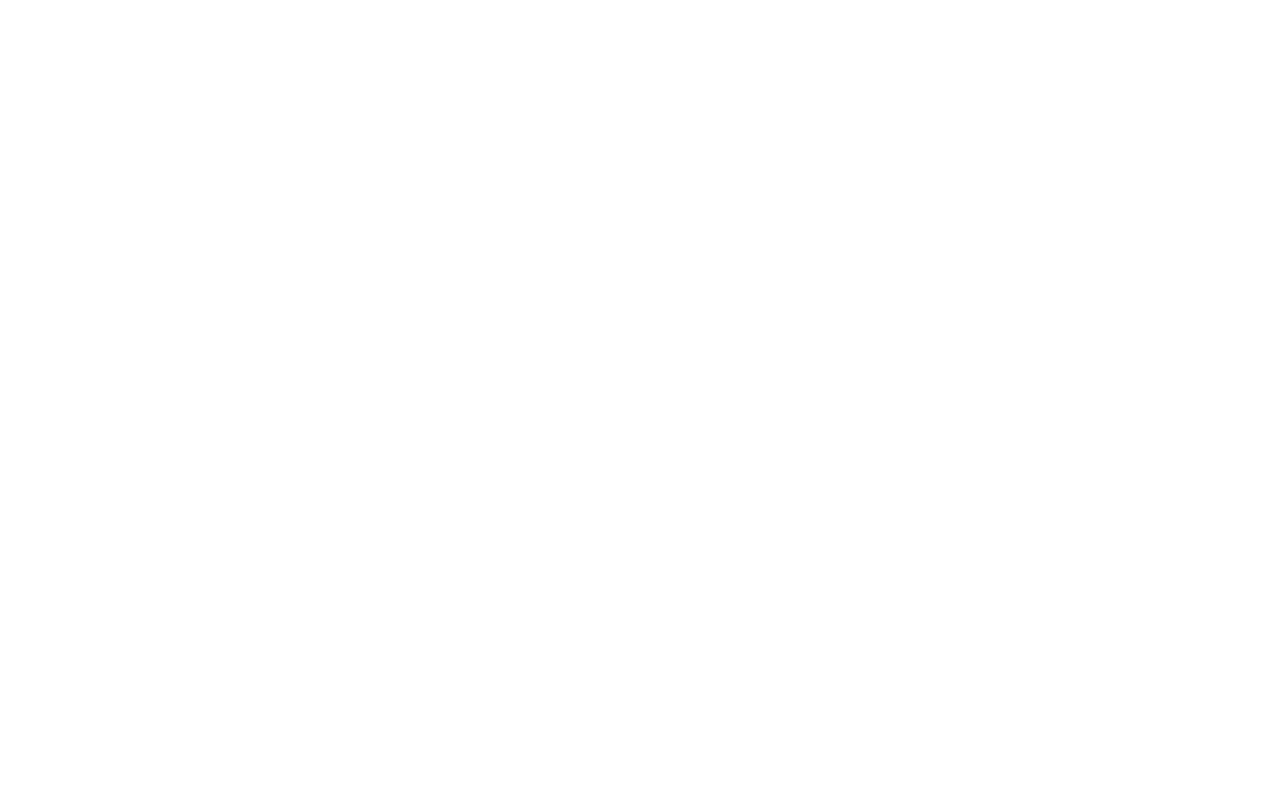
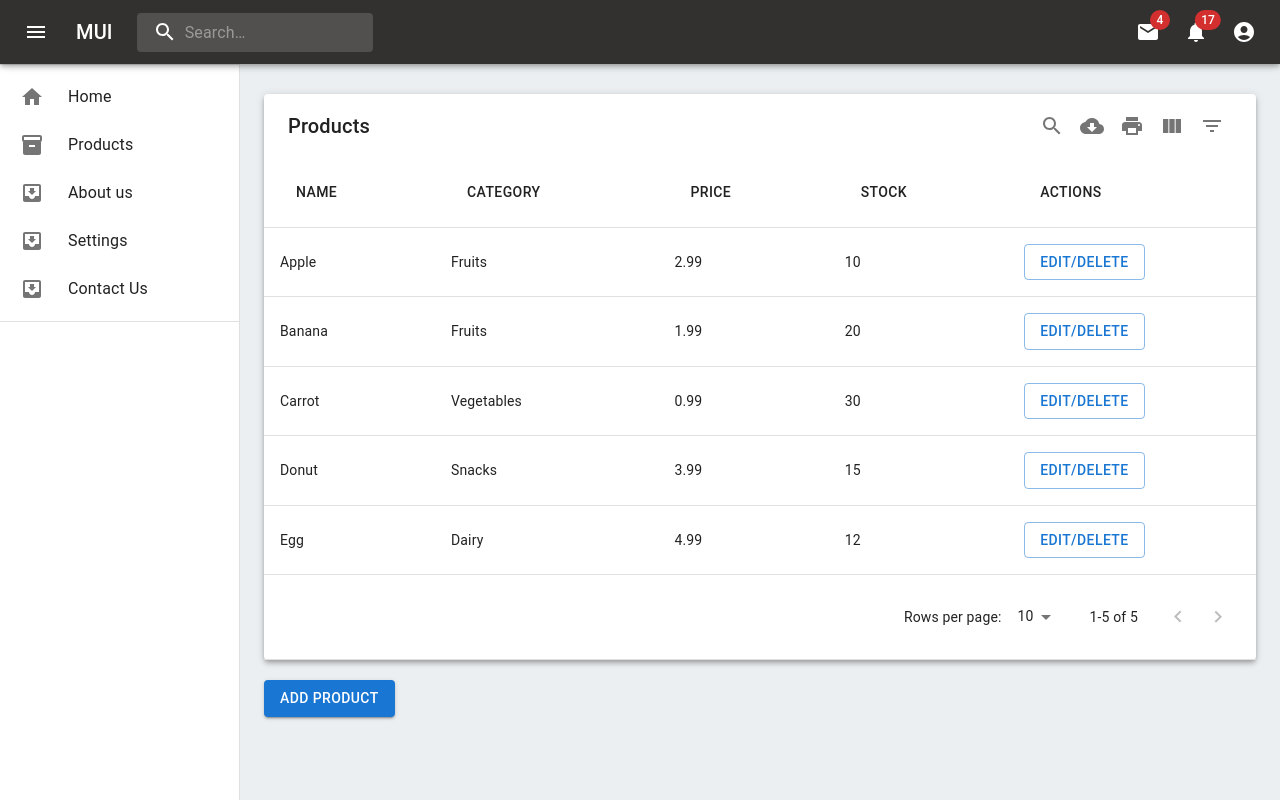
Before and after one commit to ravisingh2811/erp1-system, a React (Vite) app: page /product in a window 1280 px wide. Before the commit this address had no page. Built offline with nearby package versions, Linux system fonts and the light colour scheme.

Commit message:
done with product page

```diff
--- a/package.json
+++ b/package.json
@@ -13,6 +13,7 @@
     "@testing-library/react": "^13.4.0",
     "@testing-library/user-event": "^14.4.3",
     "dom": "^0.0.3",
+    "mui-datatables": "^4.3.0",
     "react": "^18.2.0",
     "react-countup": "^6.5.0",
     "react-dom": "^18.2.0",
--- a/src/App.jsx
+++ b/src/App.jsx
@@ -7,6 +7,7 @@
 import Home from './pages/Home';
 import Contact from './pages/Contact';
 import Setting from './pages/Setting';
+import Product from './pages/Product';
 
 
 
@@ -16,6 +17,7 @@
     <BrowserRouter>
     <Routes>
       <Route path='/' exact element = {<Home/>} ></Route>
+      <Route path='/product' exact element = {<Product/>} ></Route>
       <Route path='/about' exact element = {<About/>} ></Route>
 
       <Route path='/contact' exact element = {<Contact/>} ></Route>
--- a/src/component/sidebar.jsx
+++ b/src/component/sidebar.jsx
@@ -1,71 +1,70 @@
-import React from 'react';
-import { styled, useTheme } from '@mui/material/styles';
-import Box from '@mui/material/Box';
-import MuiDrawer from '@mui/material/Drawer';
-import List from '@mui/material/List';
-import CssBaseline from '@mui/material/CssBaseline';
-import Divider from '@mui/material/Divider';
-import IconButton from '@mui/material/IconButton';
-import ChevronLeftIcon from '@mui/icons-material/ChevronLeft';
-import ChevronRightIcon from '@mui/icons-material/ChevronRight';
-import ListItem from '@mui/material/ListItem';
-import ListItemButton from '@mui/material/ListItemButton';
-import ListItemIcon from '@mui/material/ListItemIcon';
-import ListItemText from '@mui/material/ListItemText';
-import InboxIcon from '@mui/icons-material/MoveToInbox';
+import React from "react";
+import { styled, useTheme } from "@mui/material/styles";
+import Box from "@mui/material/Box";
+import MuiDrawer from "@mui/material/Drawer";
+import List from "@mui/material/List";
+import CssBaseline from "@mui/material/CssBaseline";
+import Divider from "@mui/material/Divider";
+import IconButton from "@mui/material/IconButton";
+import ChevronLeftIcon from "@mui/icons-material/ChevronLeft";
+import ChevronRightIcon from "@mui/icons-material/ChevronRight";
+import ListItem from "@mui/material/ListItem";
+import ListItemButton from "@mui/material/ListItemButton";
+import ListItemIcon from "@mui/material/ListItemIcon";
+import ListItemText from "@mui/material/ListItemText";
+import InboxIcon from "@mui/icons-material/MoveToInbox";
 import { useNavigate } from "react-router-dom";
-import { useAppStore } from '../appStore';
-import HomeIcon from '@mui/icons-material/Home';
-
+import { useAppStore } from "../appStore";
+import HomeIcon from "@mui/icons-material/Home";
+import InventoryIcon from "@mui/icons-material/Inventory";
 const drawerWidth = 240;
 
 const openedMixin = (theme) => ({
   width: drawerWidth,
-  transition: theme.transitions.create('width', {
+  transition: theme.transitions.create("width", {
     easing: theme.transitions.easing.sharp,
     duration: theme.transitions.duration.enteringScreen,
   }),
-  overflowX: 'hidden',
+  overflowX: "hidden",
 });
 
 const closedMixin = (theme) => ({
-  transition: theme.transitions.create('width', {
+  transition: theme.transitions.create("width", {
     easing: theme.transitions.easing.sharp,
     duration: theme.transitions.duration.leavingScreen,
   }),
-  overflowX: 'hidden',
+  overflowX: "hidden",
   width: `calc(${theme.spacing(7)} + 1px)`,
-  [theme.breakpoints.up('sm')]: {
+  [theme.breakpoints.up("sm")]: {
     width: `calc(${theme.spacing(8)} + 1px)`,
   },
 });
 
-const DrawerHeader = styled('div')(({ theme }) => ({
-  display: 'flex',
-  alignItems: 'center',
-  justifyContent: 'flex-end',
+const DrawerHeader = styled("div")(({ theme }) => ({
+  display: "flex",
+  alignItems: "center",
+  justifyContent: "flex-end",
   padding: theme.spacing(0, 1),
   // necessary for content to be below app bar
   ...theme.mixins.toolbar,
 }));
 
-
-const Drawer = styled(MuiDrawer, { shouldForwardProp: (prop) => prop !== 'open' })(
-  ({ theme, open }) => ({
+const Drawer = styled(MuiDrawer, {
+  shouldForwardProp: (prop) => prop !== "open",
+})(({ theme, open }) => ({
   width: drawerWidth,
   flexShrink: 0,
-    whiteSpace: 'nowrap',
-    boxSizing: 'border-box',
+  whiteSpace: "nowrap",
+  boxSizing: "border-box",
   ...(open && {
     ...openedMixin(theme),
-      '& .MuiDrawer-paper': openedMixin(theme),
+    "& .MuiDrawer-paper": openedMixin(theme),
   }),
   ...(!open && {
     ...closedMixin(theme),
-      '& .MuiDrawer-paper': closedMixin(theme),
+    "& .MuiDrawer-paper": closedMixin(theme),
   }),
-  })
-);
+}));
 
 export default function Sidebar() {
   const theme = useTheme();
@@ -76,101 +75,146 @@
 
   const navigate = useNavigate();
   return (
-    <Box sx={{ display: 'flex' }}>
+    <Box sx={{ display: "flex" }}>
       <CssBaseline />
       <Drawer variant="permanent" open={open}>
         <DrawerHeader>
-          <IconButton onClick={()=>setOpen(!open)}>
-            {theme.direction === 'rtl' ? <ChevronRightIcon /> : <ChevronLeftIcon />}
+          <IconButton onClick={() => setOpen(!open)}>
+            {theme.direction === "rtl" ? (
+              <ChevronRightIcon />
+            ) : (
+              <ChevronLeftIcon />
+            )}
           </IconButton>
         </DrawerHeader>
         <Divider />
         <List>
-        <ListItem disablePadding sx={{ display: 'block' }}  onClick={() => navigate('/')} >
+          <ListItem
+            disablePadding
+            sx={{ display: "block" }}
+            onClick={() => navigate("/")}
+          >
             <ListItemButton
               sx={{
                 minHeight: 48,
-                  justifyContent: open ? 'initial' : 'center',
+                justifyContent: open ? "initial" : "center",
                 px: 2.5,
               }}
             >
               <ListItemIcon
                 sx={{
                   minWidth: 0,
-                    mr: open ? 3 : 'auto',
-                    justifyContent: 'center',
+                  mr: open ? 3 : "auto",
+                  justifyContent: "center",
                 }}
               >
                 {<HomeIcon />}
               </ListItemIcon>
-                <ListItemText primary = "Home" sx={{ opacity: open ? 1 : 0 }} />
+              <ListItemText primary="Home" sx={{ opacity: open ? 1 : 0 }} />
             </ListItemButton>
           </ListItem>
-            <ListItem disablePadding sx={{ display: 'block' }} onClick={() => navigate('/about')} >
+          <ListItem
+            disablePadding
+            sx={{ display: "block" }}
+            onClick={() => navigate("/product")}
+          >
             <ListItemButton
               sx={{
                 minHeight: 48,
-                  justifyContent: open ? 'initial' : 'center',
+                justifyContent: open ? "initial" : "center",
                 px: 2.5,
               }}
             >
               <ListItemIcon
                 sx={{
                   minWidth: 0,
-                    mr: open ? 3 : 'auto',
-                    justifyContent: 'center',
+                  mr: open ? 3 : "auto",
+                  justifyContent: "center",
                 }}
               >
-                  {<InboxIcon />}
+                {<InventoryIcon />}
               </ListItemIcon>
-                <ListItemText primary = "About us" sx={{ opacity: open ? 1 : 0 }} />
+              <ListItemText primary="Products" sx={{ opacity: open ? 1 : 0 }} />
             </ListItemButton>
           </ListItem>
-            <ListItem disablePadding sx={{ display: 'block' }} onClick={() => navigate('/settings')} >
+          <ListItem
+            disablePadding
+            sx={{ display: "block" }}
+            onClick={() => navigate("/about")}
+          >
             <ListItemButton
               sx={{
                 minHeight: 48,
-                  justifyContent: open ? 'initial' : 'center',
+                justifyContent: open ? "initial" : "center",
                 px: 2.5,
               }}
             >
               <ListItemIcon
                 sx={{
                   minWidth: 0,
-                    mr: open ? 3 : 'auto',
-                    justifyContent: 'center',
+                  mr: open ? 3 : "auto",
+                  justifyContent: "center",
                 }}
               >
                 {<InboxIcon />}
               </ListItemIcon>
-                <ListItemText primary = "Settings" sx={{ opacity: open ? 1 : 0 }} />
+              <ListItemText primary="About us" sx={{ opacity: open ? 1 : 0 }} />
             </ListItemButton>
           </ListItem>
-            <ListItem disablePadding sx={{ display: 'block' }} onClick={() => navigate('/contact')} >
+          <ListItem
+            disablePadding
+            sx={{ display: "block" }}
+            onClick={() => navigate("/settings")}
+          >
             <ListItemButton
               sx={{
                 minHeight: 48,
-                  justifyContent: open ? 'initial' : 'center',
+                justifyContent: open ? "initial" : "center",
                 px: 2.5,
               }}
             >
               <ListItemIcon
                 sx={{
                   minWidth: 0,
-                    mr: open ? 3 : 'auto',
-                    justifyContent: 'center',
+                  mr: open ? 3 : "auto",
+                  justifyContent: "center",
                 }}
               >
                 {<InboxIcon />}
               </ListItemIcon>
-                <ListItemText primary = "Contact Us" sx={{ opacity: open ? 1 : 0 }} />
+              <ListItemText primary="Settings" sx={{ opacity: open ? 1 : 0 }} />
+            </ListItemButton>
+          </ListItem>
+          <ListItem
+            disablePadding
+            sx={{ display: "block" }}
+            onClick={() => navigate("/contact")}
+          >
+            <ListItemButton
+              sx={{
+                minHeight: 48,
+                justifyContent: open ? "initial" : "center",
+                px: 2.5,
+              }}
+            >
+              <ListItemIcon
+                sx={{
+                  minWidth: 0,
+                  mr: open ? 3 : "auto",
+                  justifyContent: "center",
+                }}
+              >
+                {<InboxIcon />}
+              </ListItemIcon>
+              <ListItemText
+                primary="Contact Us"
+                sx={{ opacity: open ? 1 : 0 }}
+              />
             </ListItemButton>
           </ListItem>
         </List>
         <Divider />
-
       </Drawer>
-
     </Box>
   );
 }
--- a/src/pages/Product.jsx
+++ b/src/pages/Product.jsx
@@ -1,49 +1,258 @@
-import React from 'react';
-import Sidebar from '../component/sidebar';
-import Typography from '@mui/material/Typography';
-import Box from '@mui/material/Box';
-import Navbar from '../component/Navbar';
+import React, { useState } from "react";
+import MUIDataTable from "mui-datatables";
+import {
+  Button,
+  Dialog,
+  DialogActions,
+  DialogContent,
+  DialogTitle,
+  TextField,
+} from "@mui/material";
+import Navbar from "../component/Navbar";
+import Sidebar from "../component/sidebar";
+import Box from "@mui/material/Box";
 
-function Product(){
-    return(
-       <>
-       <Navbar/>
-       <Box sx={{display : "flex"}}>
-       <Sidebar/>
+const products = [
+  { id: 1, name: "Apple", category: "Fruits", price: 2.99, stock: 10 },
+  { id: 2, name: "Banana", category: "Fruits", price: 1.99, stock: 20 },
+  { id: 3, name: "Carrot", category: "Vegetables", price: 0.99, stock: 30 },
+  { id: 4, name: "Donut", category: "Snacks", price: 3.99, stock: 15 },
+  { id: 5, name: "Egg", category: "Dairy", price: 4.99, stock: 12 },
+];
+
+const EditDeleteProduct = ({ product, onEdit, onDelete }) => {
+  const [open, setOpen] = useState(false);
+  const [name, setName] = useState(product.name);
+  const [category, setCategory] = useState(product.category);
+  const [price, setPrice] = useState(product.price);
+  const [stock, setStock] = useState(product.stock);
+
+  const handleOpen = () => {
+    setOpen(true);
+  };
+
+  const handleClose = () => {
+    setOpen(false);
+  };
+
+  const handleEdit = () => {
+    onEdit({ ...product, name, category, price, stock });
+    handleClose();
+  };
+
+  const handleDelete = () => {
+    onDelete(product.id);
+    handleClose();
+  };
+
+  return (
+    <>
+      <Button variant="outlined" color="primary" onClick={handleOpen}>
+        Edit/Delete
+      </Button>
+      <Dialog open={open} onClose={handleClose}>
+        <DialogTitle>Edit or Delete Product</DialogTitle>
+        <DialogContent>
+          <TextField
+            label="Name"
+            value={name}
+            onChange={(e) => setName(e.target.value)}
+            fullWidth
+            margin="normal"
+          />
+          <TextField
+            label="Category"
+            value={category}
+            onChange={(e) => setCategory(e.target.value)}
+            fullWidth
+            margin="normal"
+          />
+          <TextField
+            label="Price"
+            value={price}
+            onChange={(e) => setPrice(e.target.value)}
+            fullWidth
+            margin="normal"
+            type="number"
+          />
+          <TextField
+            label="Stock"
+            value={stock}
+            onChange={(e) => setStock(e.target.value)}
+            fullWidth
+            margin="normal"
+            type="number"
+          />
+        </DialogContent>
+        <DialogActions>
+          <Button onClick={handleEdit} color="primary">
+            Edit
+          </Button>
+          <Button onClick={handleDelete} color="secondary">
+            Delete
+          </Button>
+          <Button onClick={handleClose}>Cancel</Button>
+        </DialogActions>
+      </Dialog>
+    </>
+  );
+};
+
+const AddProduct = ({ onAdd }) => {
+  const [open, setOpen] = useState(false);
+  const [name, setName] = useState("");
+  const [category, setCategory] = useState("");
+  const [price, setPrice] = useState(0);
+  const [stock, setStock] = useState(0);
+
+  const handleOpen = () => {
+    setOpen(true);
+  };
+
+  const handleClose = () => {
+    setOpen(false);
+  };
+
+  const handleAdd = () => {
+    onAdd({ name, category, price, stock });
+    handleClose();
+    setName("");
+    setCategory("");
+    setPrice(0);
+    setStock(0);
+  };
+
+  return (
+    <>
+      <Button variant="contained" color="primary" onClick={handleOpen}>
+        Add Product
+      </Button>
+      <Dialog open={open} onClose={handleClose}>
+        <DialogTitle>Add New Product</DialogTitle>
+        <DialogContent>
+          <TextField
+            label="Name"
+            value={name}
+            onChange={(e) => setName(e.target.value)}
+            fullWidth
+            margin="normal"
+          />
+          <TextField
+            label="Category"
+            value={category}
+            onChange={(e) => setCategory(e.target.value)}
+            fullWidth
+            margin="normal"
+          />
+          <TextField
+            label="Price"
+            value={price}
+            onChange={(e) => setPrice(e.target.value)}
+            fullWidth
+            margin="normal"
+            type="number"
+          />
+          <TextField
+            label="Stock"
+            value={stock}
+            onChange={(e) => setStock(e.target.value)}
+            fullWidth
+            margin="normal"
+            type="number"
+          />
+        </DialogContent>
+        <DialogActions>
+          <Button onClick={handleAdd} color="primary">
+            Add
+          </Button>
+          <Button onClick={handleClose}>Cancel</Button>
+        </DialogActions>
+      </Dialog>
+    </>
+  );
+};
+
+const ProductsManagement = () => {
+  const [data, setData] = useState(products);
+
+  const columns = [
+    {
+      name: "name",
+      label: "Name",
+    },
+    {
+      name: "category",
+      label: "Category",
+    },
+    {
+      name: "price",
+      label: "Price",
+    },
+    {
+      name: "stock",
+      label: "Stock",
+    },
+    {
+      name: "actions",
+      label: "Actions",
+      options: {
+        customBodyRender: (value, tableMeta, updateValue) => {
+          const product = data[tableMeta.rowIndex];
+          return (
+            <EditDeleteProduct
+              product={product}
+              onEdit={handleEditProduct}
+              onDelete={handleDeleteProduct}
+            />
+          );
+        },
+      },
+    },
+  ];
+
+  const options = {
+    filter: true,
+    sort: true,
+    selectableRows: "none",
+  };
+
+  const handleEditProduct = (updatedProduct) => {
+    setData(
+      data.map((product) =>
+        product.id === updatedProduct.id ? updatedProduct : product
+      )
+    );
+  };
+
+  const handleDeleteProduct = (id) => {
+    setData(data.filter((product) => product.id !== id));
+  };
+
+  const handleAddProduct = (newProduct) => {
+    const id = Math.floor(Math.random() * 1000) + 1;
+    setData([...data, { id, ...newProduct }]);
+  };
+
+  return (
+    <div style={{ background: "#eceff1", height:100+"vh" }}>
+      <Navbar />
+      <Box height={70} />
+      <Box sx={{ display: "flex" }}>
+        <Sidebar />
         <Box component="main" sx={{ flexGrow: 1, p: 3 }}>
-        <h1 style={{ marginTop: '50px'}} > About Us</h1>
-        <Typography paragraph>
-          Lorem ipsum dolor sit amet, consectetur adipiscing elit, sed do eiusmod
-          tempor incididunt ut labore et dolore magna aliqua. Rhoncus dolor purus non
-          enim praesent elementum facilisis leo vel. Risus at ultrices mi tempus
-          imperdiet. Semper risus in hendrerit gravida rutrum quisque non tellus.
-          Convallis convallis tellus id interdum velit laoreet id donec ultrices.
-          Odio morbi quis commodo odio aenean sed adipiscing. Amet nisl suscipit
-          adipiscing bibendum est ultricies integer quis. Cursus euismod quis viverra
-          nibh cras. Metus vulputate eu scelerisque felis imperdiet proin fermentum
-          leo. Mauris commodo quis imperdiet massa tincidunt. Cras tincidunt lobortis
-          feugiat vivamus at augue. At augue eget arcu dictum varius duis at
-          consectetur lorem. Velit sed ullamcorper morbi tincidunt. Lorem donec massa
-          sapien faucibus et molestie ac.
-        </Typography>
-        <Typography paragraph>
-          Consequat mauris nunc congue nisi vitae suscipit. Fringilla est ullamcorper
-          eget nulla facilisi etiam dignissim diam. Pulvinar elementum integer enim
-          neque volutpat ac tincidunt. Ornare suspendisse sed nisi lacus sed viverra
-          tellus. Purus sit amet volutpat consequat mauris. Elementum eu facilisis
-          sed odio morbi. Euismod lacinia at quis risus sed vulputate odio. Morbi
-          tincidunt ornare massa eget egestas purus viverra accumsan in. In hendrerit
-          gravida rutrum quisque non tellus orci ac. Pellentesque nec nam aliquam sem
-          et tortor. Habitant morbi tristique senectus et. Adipiscing elit duis
-          tristique sollicitudin nibh sit. Ornare aenean euismod elementum nisi quis
-          eleifend. Commodo viverra maecenas accumsan lacus vel facilisis. Nulla
-          posuere sollicitudin aliquam ultrices sagittis orci a.
-        </Typography>
-       </Box>
+          <MUIDataTable
+            title="Products"
+            data={data}
+            columns={columns}
+            options={options}
+          />
+          <div style={{ marginTop: "20px" }}>
+            <AddProduct onAdd={handleAddProduct} />
+          </div>
+        </Box>
       </Box>
-     </>
+    </div>
+  );
+};
 
-    )
-}
-
-export default Product;
+export default ProductsManagement;
```
Also changed, not shown: src/pages/Home.jsx (+40 -18 lines), 1 other file (tests, documents, lock files or other folders). Lines whose indentation alone changed are shown as unchanged.
